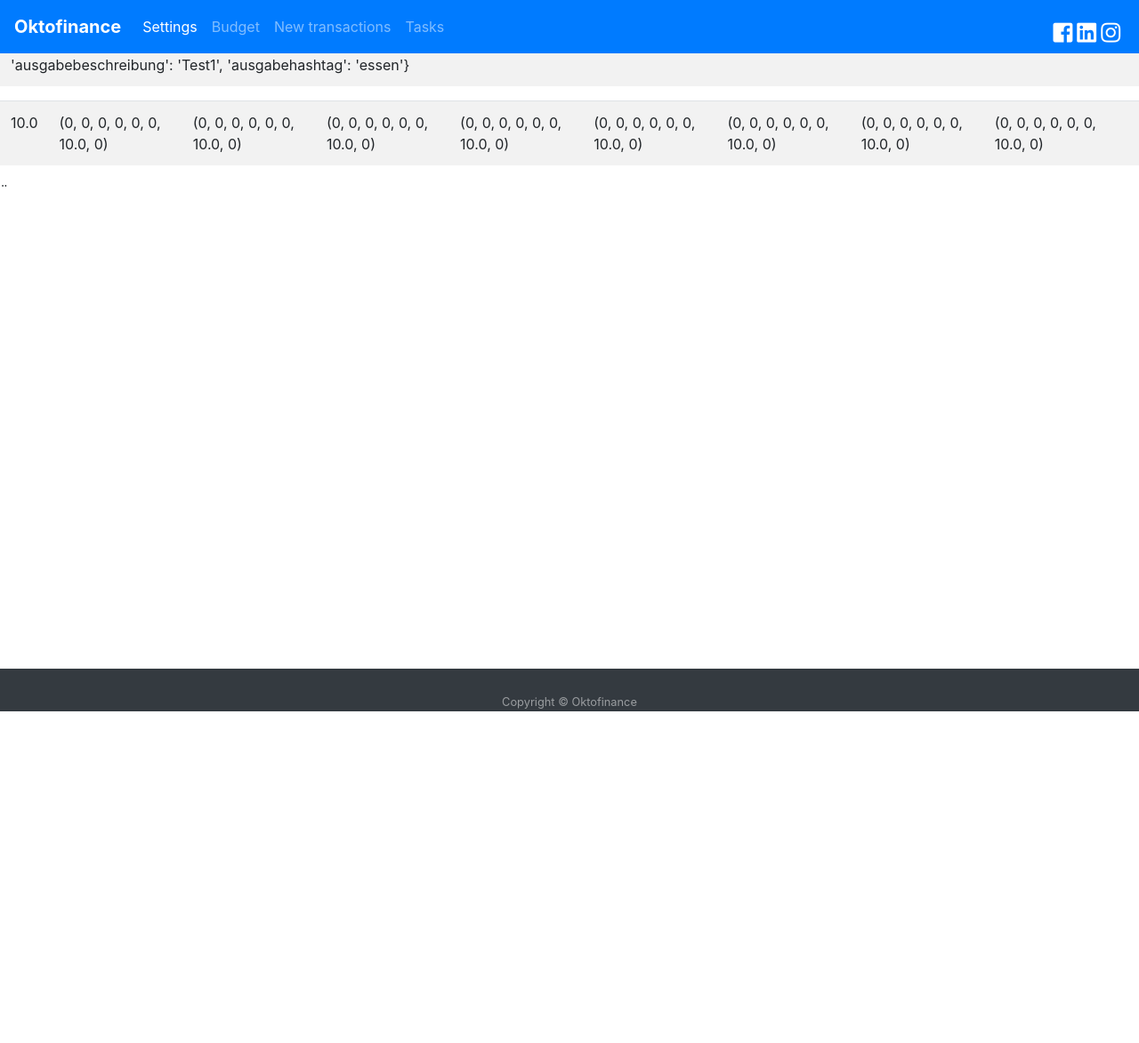
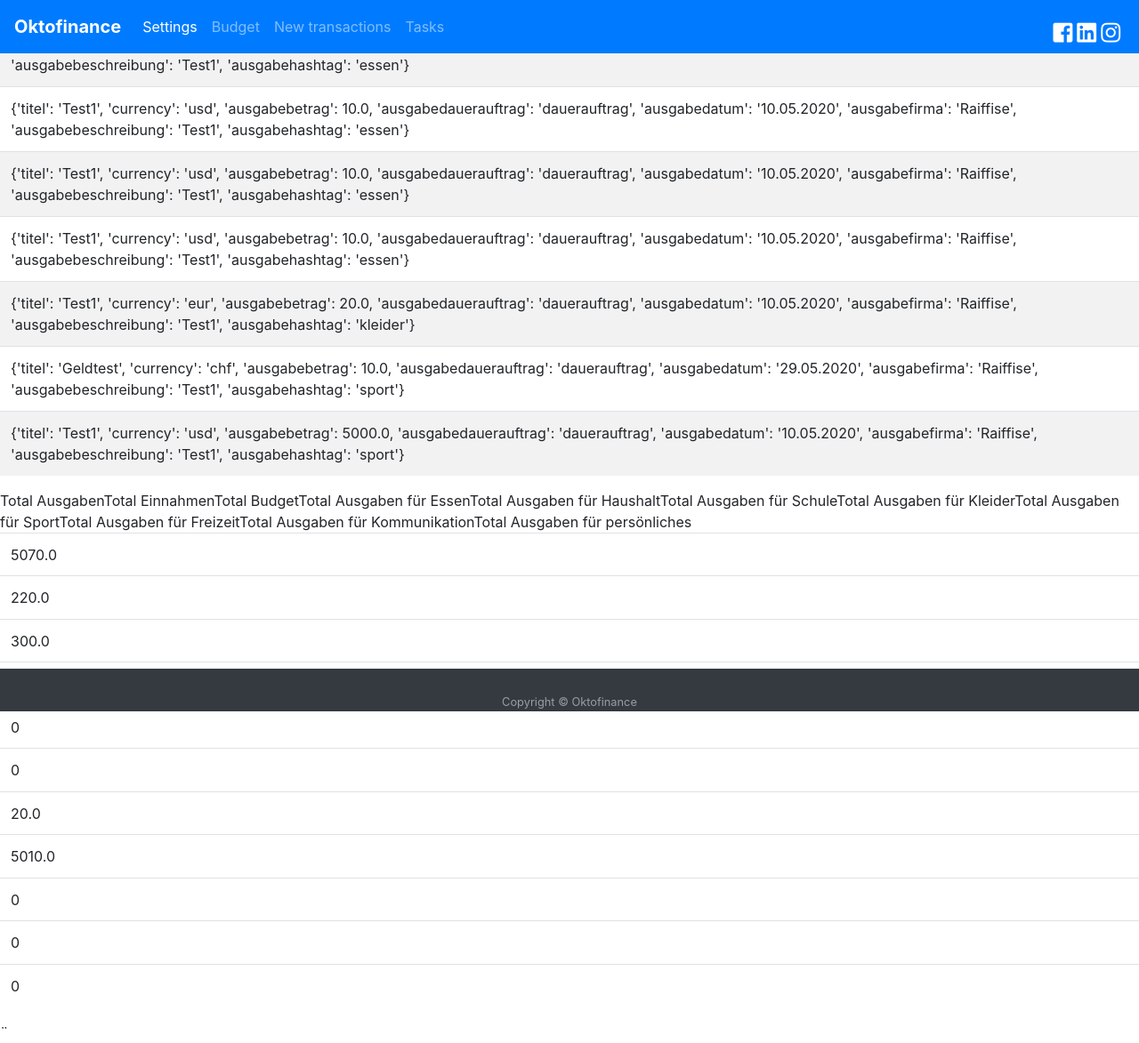
Before and after one commit to cedriccarrel/prog2, a Flask app: page /budget in a window 1280 px wide. Shown: the whole page at 89% size. Before the commit the page ends 800 px from the top, so only its background shows below. Run offline with Flask 2, Linux system fonts and the light colour scheme; some libraries are stand-ins or nearby versions.

Commit message:
Berechnungen ergänzt

```diff
--- a/Demos/App.py
+++ b/Demos/App.py
@@ -46,73 +46,106 @@ def total_transactions(transactions):
 	return sum
 
 #berechnung summe je Hashtag welche im json "ausgaben.json" eingegeben wurden
-def total_hashtags(transactions):
-	sum_essen = 0
-	sum_haushalt = 0
+def total_essen(transactions):
+    sum_essen = 0
+    for transaction in transactions:
+        if transaction['ausgabehashtag'] == "essen":
+            gefundener_hashtag = transaction['ausgabehashtag']
+            find_betrag_essen = float(transaction['ausgabebetrag'])
+            sum_essen = sum_essen + find_betrag_essen
+            #print(sum_essen)
+    return sum_essen
+
+#berechnung summe je Hashtag welche im json "ausgaben.json" eingegeben wurden
+def total_haushalt(transactions):
+    sum_haushalt = 0
+    for transaction in transactions:
+        if transaction['ausgabehashtag'] == "haushalt":
+            gefundener_hashtag = transaction['ausgabehashtag']
+            find_betrag_haushalt = float(transaction['ausgabebetrag'])
+            sum_haushalt = sum_haushalt + find_betrag_haushalt
+            #print(sum_haushalt)
+    return sum_haushalt
+
+#berechnung summe je Hashtag welche im json "ausgaben.json" eingegeben wurden
+def total_schule(transactions):
 	sum_schule = 0
+	for transaction in transactions:
+		if transaction['ausgabehashtag'] == "schule":
+			gefundener_hashtag = transaction['ausgabehashtag']
+			find_betrag_schule = float(transaction['ausgabebetrag'])
+			sum_schule = sum_schule + find_betrag_schule
+			#print(sum_schule)
+	return sum_schule
+
+#berechnung summe je Hashtag welche im json "ausgaben.json" eingegeben wurden
+def total_kleider(transactions):
 	sum_kleider = 0
-	sum_sport = 0
-	sum_freizeit = 0
-	sum_kommunikation = 0
-	sum_persönlich = 0
 	for transaction in transactions:
-	    if transaction['ausgabehashtag'] == "essen":
-	        gefundener_hashtag = transaction['ausgabehashtag']
-	        find_betrag_essen = float(transaction['ausgabebetrag'])
-	        sum_essen = sum_essen + find_betrag_essen
-	        #print(sum_essen)
-	    if transaction['ausgabehashtag'] == "haushalt":
-	        gefundener_hashtag = transaction['ausgabehashtag']
-	        find_betrag_haushalt = float(transaction['ausgabebetrag'])
-	        sum_haushalt = sum_haushalt + find_betrag_haushalt
-	        #print(sum_haushalt)
-	    if transaction['ausgabehashtag'] == "schule":
-	        gefundener_hashtag = transaction['ausgabehashtag']
-	        find_betrag_schule = float(transaction['ausgabebetrag'])
-	        sum_schule = sum_schule + find_betrag_schule
-	        #print(sum_schule)
 	    if transaction['ausgabehashtag'] == "kleider":
 	        gefundener_hashtag = transaction['ausgabehashtag']
 	        find_betrag_kleider = float(transaction['ausgabebetrag'])
 	        sum_kleider = sum_kleider + find_betrag_kleider
 	        #print(sum_kleider)
+	return sum_kleider
+
+#berechnung summe je Hashtag welche im json "ausgaben.json" eingegeben wurden
+def total_sport(transactions):
+	sum_sport = 0
+	for transaction in transactions:
 	    if transaction['ausgabehashtag'] == "sport":
 	        gefundener_hashtag = transaction['ausgabehashtag']
 	        find_betrag_sport = float(transaction['ausgabebetrag'])
 	        sum_sport = sum_sport + find_betrag_sport
 	        #print(sum_sport)
+	return sum_sport
+
+def total_kommunikation(transactions):
+	sum_kommunikation = 0
+	for transaction in transactions:
 	    if transaction['ausgabehashtag'] == "kommunikation":
 	        gefundener_hashtag = transaction['ausgabehashtag']
 	        find_betrag_kommunikation = float(transaction['ausgabebetrag'])
 	        sum_kommunikation = sum_kommunikation + find_betrag_kommunikation
 	        #print(sum_kommunikation)
+	return sum_kommunikation
+
+#berechnung summe je Hashtag welche im json "ausgaben.json" eingegeben wurden
+def total_persönlich(transactions):
+	sum_persönlich = 0
+	for transaction in transactions:
 	    if transaction['ausgabehashtag'] == "persönlich":
 	        gefundener_hashtag = transaction['ausgabehashtag']
 	        find_betrag_persönlich = float(transaction['ausgabebetrag'])
 	        sum_persönlich = sum_persönlich + find_betrag_persönlich
 	        #print(sum_persönlich)
+	return sum_persönlich
+
+#berechnung summe je Hashtag welche im json "ausgaben.json" eingegeben wurden
+def total_freizeit(transactions):
+	sum_freizeit = 0
+	for transaction in transactions:
 	    if transaction['ausgabehashtag'] == "freizeit":
 	        gefundener_hashtag = transaction['ausgabehashtag']
 	        find_betrag_freizeit = float(transaction['ausgabebetrag'])
 	        sum_freizeit = sum_freizeit + find_betrag_freizeit
 	        #print(sum_freizeit)
-	return sum_kleider, sum_persönlich, sum_kommunikation, sum_sport, sum_schule, sum_haushalt, sum_essen, sum_freizeit
+	return sum_freizeit
 
-
-#summe aller Einnahmen
+#definition für berechnung summe aller einnahmen, welche im json "user_data.json" eingegeben wurden
 def total_salary(salaries):
 	sum2 = 0
-	for salary in salaries:
-		sum2 = sum2 + salary['salary']
+	for i in salaries:
+		sum2 = sum2 + i['salary']
 	return sum2
 
-#def. um Diagram zu zeichnen
-def zeichne_balken_diagram(x_daten, y_daten):
-    fig = go.Figure(
-        data=[go.Bar(x = x_daten, y = y_daten)],
-        #layout_title_text="Ausgaben"
-        )
-    return plotly.offline.plot(fig, output_type="div")
+#def. für berechnung summe des budgets, welche im json "user_data.json" definiert und eingegeben wurde
+def total_budget(budgets):
+	sum_budget = 0
+	for e in budgets:
+		sum_budget = sum_budget + e['budget']
+	return sum_budget
+
 
 @app.route("/login", methods=['GET', 'POST'])
 def login():
@@ -148,11 +181,8 @@ def load_sign_up_form():
 	        }
 		existing_sign_up.append(user_data_dictionary)
 		schreibe_daten_in_json("user_data.json", existing_sign_up)
-
-		print(existing_sign_up)
-		#übergabe der berechnung von sum2 an Budget.html funktioniert noch nicht
 		sum2 = total_salary(existing_sign_up)
-		print(sum2)
+		sum_budget = total_budget(existing_sign_up)
 		return redirect(url_for('dashboard'))
 	return render_template ("sign_up.html")
 
@@ -176,21 +206,29 @@ def forgot_password():
 		return redirect(url_for('login'))
 	return render_template("forgot_password.html")
 
+
 #doppelte URL abfrage, für Dashboard mit /, oder /dashboard
 @app.route("/", methods=['GET', 'POST'])
 @app.route("/dashboard", methods=['GET', 'POST'])
 def dashboard():
 	return render_template("dashboard.html")
 
-@app.route("/tasks") #anzeige der Ausgaben
+@app.route("/tasks") #anzeige der Ausgaben als Grafik
 def viz():
 	#load data from user_date.json
 	data_grafic = lade_daten_aus_json("ausgaben.json")
+	sum_essen = total_essen(data_grafic)
+	sum_haushalt = total_haushalt(data_grafic)
+	sum_schule = total_schule(data_grafic)
+	sum_kleider = total_kleider(data_grafic)
+	sum_sport = total_sport(data_grafic)
+	sum_freizeit = total_freizeit(data_grafic)
+	sum_kommunikation = total_kommunikation(data_grafic)
+	sum_persönlich = total_persönlich(data_grafic)
 
-
-	# create data
-	labels = ['groupA', 'groupB', 'groupC', 'groupD']
-	values = [12, 11, 3, 30]
+	# create data --> werden aus user_data.json ausgelesen (s. funktionen oben) und in diese Variablen geladen
+	labels = ['Essen', 'Haushalt', 'Schule', 'Kleider', 'Sport', 'Freizeit', 'Kommunikation', 'Persönlich']
+	values = [sum_essen, sum_haushalt, sum_schule, sum_kleider, sum_sport, sum_freizeit, sum_kommunikation, sum_persönlich]
 	#create figure
 	fig = go.Figure(data=[go.Pie(labels=labels, values=values, hole=.7)])
 	div = plot(fig, output_type="div") #create div from figure and send to render template as div
@@ -206,6 +244,7 @@ def newtransactions():
 def load_newstransaction_form():
 	result = None
 	data = None
+	anzeige_budget = lade_daten_aus_json("user_data.json")
 	existing_transaction = lade_daten_aus_json("ausgaben.json")
 	if request.method == 'POST':
 		result = request.form
@@ -223,27 +262,21 @@ def load_newstransaction_form():
 		existing_transaction.append(newtransaction_dictionary)
 		schreibe_daten_in_json("ausgaben.json", existing_transaction)
 
+	sum = total_transactions(existing_transaction)
+	sum2 = total_salary(anzeige_budget)
+	sum_budget = total_budget(anzeige_budget)
+	sum_essen = total_essen(existing_transaction)
+	sum_haushalt = total_haushalt(existing_transaction)
+	sum_schule = total_schule(existing_transaction)
+	sum_kleider = total_kleider(existing_transaction)
+	sum_sport = total_sport(existing_transaction)
+	sum_freizeit = total_freizeit(existing_transaction)
+	sum_kommunikation = total_kommunikation(existing_transaction)
+	sum_persönlich = total_persönlich(existing_transaction)
 
-	print(existing_transaction)
-	sum = total_transactions(existing_transaction)
-	sum_essen = total_hashtags(existing_transaction)
-	sum_haushalt = total_hashtags(existing_transaction)
-	sum_schule = total_hashtags(existing_transaction)
-	sum_kleider = total_hashtags(existing_transaction)
-	sum_sport = total_hashtags(existing_transaction)
-	sum_freizeit = total_hashtags(existing_transaction)
-	sum_kommunikation = total_hashtags(existing_transaction)
-	sum_persönlich = total_hashtags(existing_transaction)
-
-	return render_template("budget.html", data1=existing_transaction, sum=sum, sum_essen=sum_essen, sum_haushalt=sum_haushalt,
-		sum_schule=sum_schule, sum_kleider=sum_kleider, sum_sport=sum_sport, sum_freizeit=sum_freizeit,
-		sum_kommunikation=sum_kommunikation,sum_persönlich=sum_persönlich)
-
-#passiert noch nix...
-def load_salary():
-	sum2 = total_salary(existing_sign_up)
-	return render_template("budget.html", sum2=sum2)
-
+	return render_template("budget.html", data1=existing_transaction, sum=sum, sum2=sum2, sum_budget=sum_budget,
+		sum_essen=sum_essen, sum_haushalt=sum_haushalt, sum_schule=sum_schule, sum_kleider=sum_kleider, sum_sport=sum_sport,
+		sum_freizeit=sum_freizeit, sum_kommunikation=sum_kommunikation, sum_persönlich=sum_persönlich)
 
 
 if __name__ == "__main__":
--- a/Demos/templates/budget.html
+++ b/Demos/templates/budget.html
@@ -24,16 +24,28 @@
 	</table>
 	<table class="table table-striped">
 		<tbody>
+			<tr>Total Ausgaben</tr>
 				<td>{{ sum }}</td>
+			<tr>Total Einnahmen</tr>
+				<td>{{ sum2 }}</td>
+			<tr>Total Budget</tr>
+				<td>{{ sum_budget }}</td>
+			<tr>Total Ausgaben für Essen</tr>
 				<td>{{ sum_essen }}</td>
+			<tr>Total Ausgaben für Haushalt</tr>
 				<td>{{ sum_haushalt }}</td>
+			<tr>Total Ausgaben für Schule</tr>
 				<td>{{ sum_schule }}</td>
+			<tr>Total Ausgaben für Kleider</tr>
 				<td>{{ sum_kleider }}</td>
+			<tr>Total Ausgaben für Sport</tr>
 				<td>{{ sum_sport }}</td>
+			<tr>Total Ausgaben für Freizeit</tr>
 				<td>{{ sum_freizeit }}</td>
+			<tr>Total Ausgaben für Kommunikation</tr>
 				<td>{{ sum_kommunikation }}</td>
+			<tr>Total Ausgaben für persönliches</tr>
 				<td>{{ sum_persönlich }}</td>
-			<td>{{ sum2 }}</td>
 		</tbody>
 	</table>
 
--- a/Demos/user_data.json
+++ b/Demos/user_data.json
@@ -14,5 +14,13 @@
         "confirm_password": "1",
         "salary": 100.0,
         "budget": 100.0
+    },
+    {
+        "username": "Test Salary",
+        "e_mail": "cedric.carrel@bl",
+        "password": "1",
+        "confirm_password": "1",
+        "salary": 20.0,
+        "budget": 100.0
     }
 ]
```
Also changed, not shown: Demos/ausgaben.json (+60 -0 lines), Demos/test.py (+11 -1 lines). Lines whose indentation alone changed are shown as unchanged.
